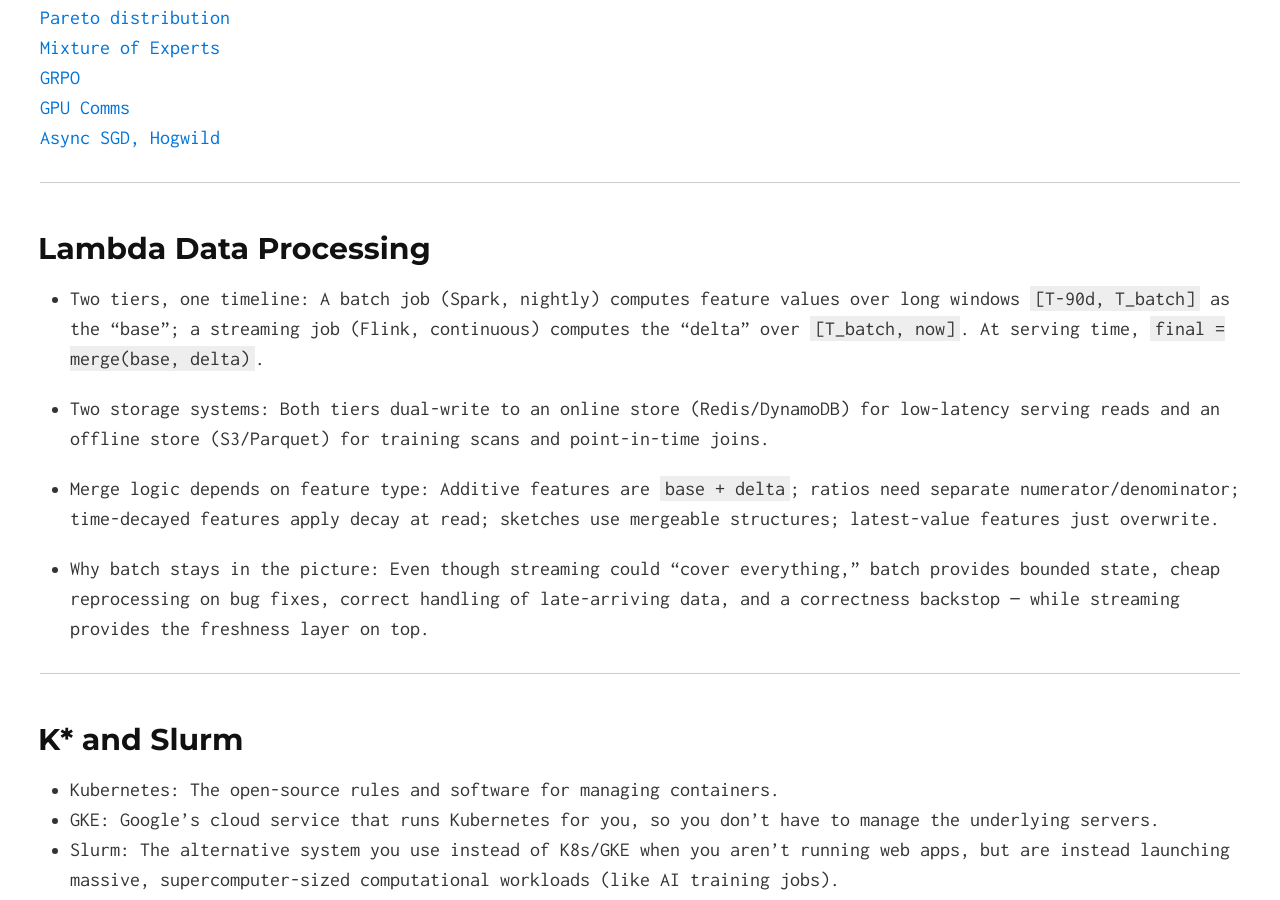
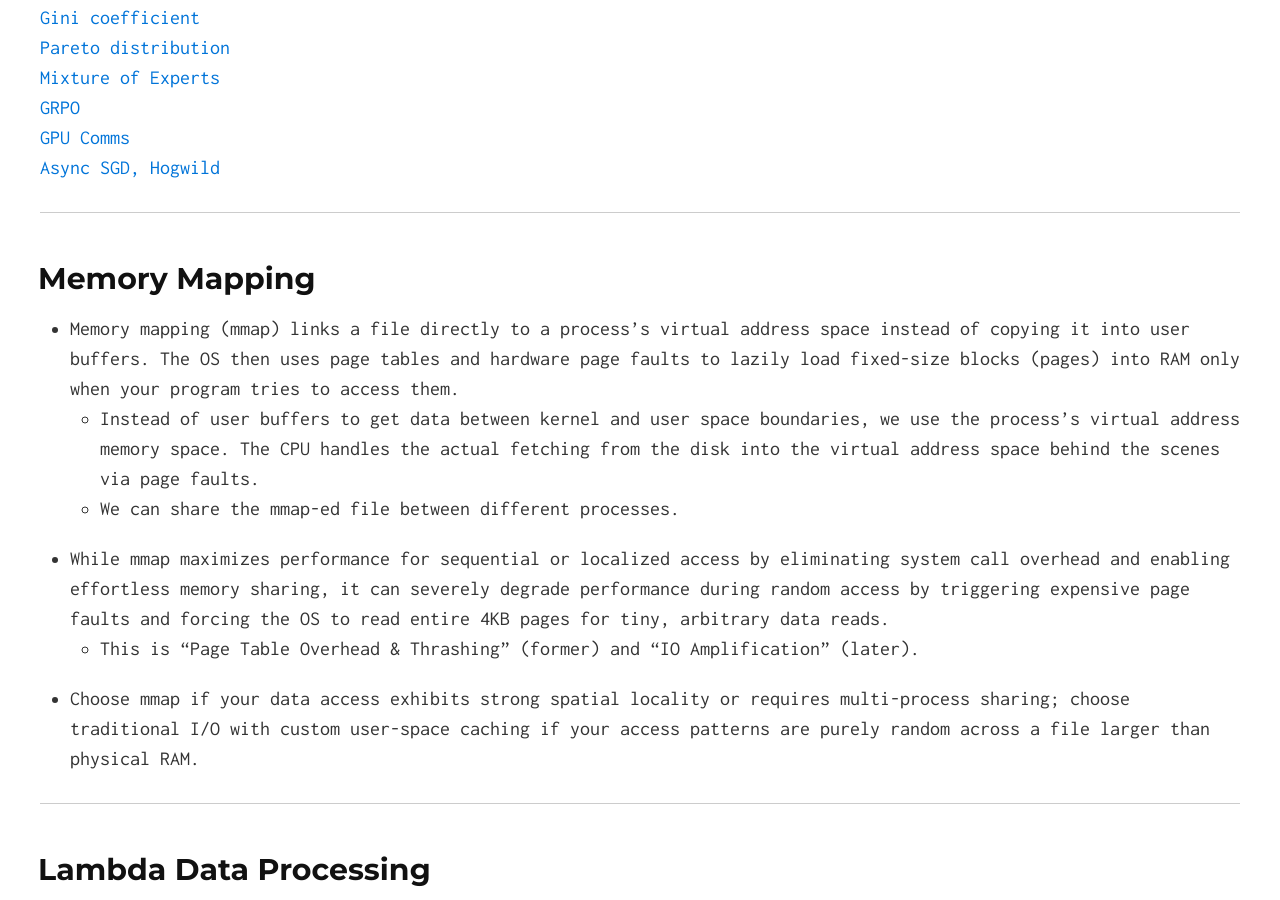
Before and after one commit to divyanshk/Mini-Blogs, a Jekyll site: the page built from index.md, in a window 1280 px wide and 900 px high, scrolled down 1867 px. Built offline with Jekyll 4.4.1, drawn with Linux system fonts in a browser that asks for light colours; formulas are drawn with MathJax 3.

Commit message:
mmapping

```diff
--- a/index.md
+++ b/index.md
@@ -1,6 +1,7 @@
 ---
 layout: default
 ---
+[Memory Mapping](#mmap)
 [Lambda Data Processing](#lambda)
 [K8s and Slurm](#k8)
 [Kafka Core Components](#Kafka)
@@ -61,6 +62,17 @@ layout: default
 [GRPO](#grpo)
 [GPU Comms](#gpucomms)
 [Async SGD, Hogwild](#asyncsgd)
+
+---
+
+## <a name='mmap'></a>Memory Mapping
+
+* Memory mapping (mmap) links a file directly to a process's virtual address space instead of copying it into user buffers. The OS then uses page tables and hardware page faults to lazily load fixed-size blocks (pages) into RAM only when your program tries to access them.
+    * Instead of user buffers to get data between kernel and user space boundaries, we use the process's virtual address memory space. The CPU handles the actual fetching from the disk into the virtual address space behind the scenes via page faults.
+    * We can share the mmap-ed file between different processes.
+* While mmap maximizes performance for sequential or localized access by eliminating system call overhead and enabling effortless memory sharing, it can severely degrade performance during random access by triggering expensive page faults and forcing the OS to read entire 4KB pages for tiny, arbitrary data reads.
+    * This is "Page Table Overhead & Thrashing" (former) and "IO Amplification" (later).
+* Choose mmap if your data access exhibits strong spatial locality or requires multi-process sharing; choose traditional I/O with custom user-space caching if your access patterns are purely random across a file larger than physical RAM.
 
 ---
 
```
